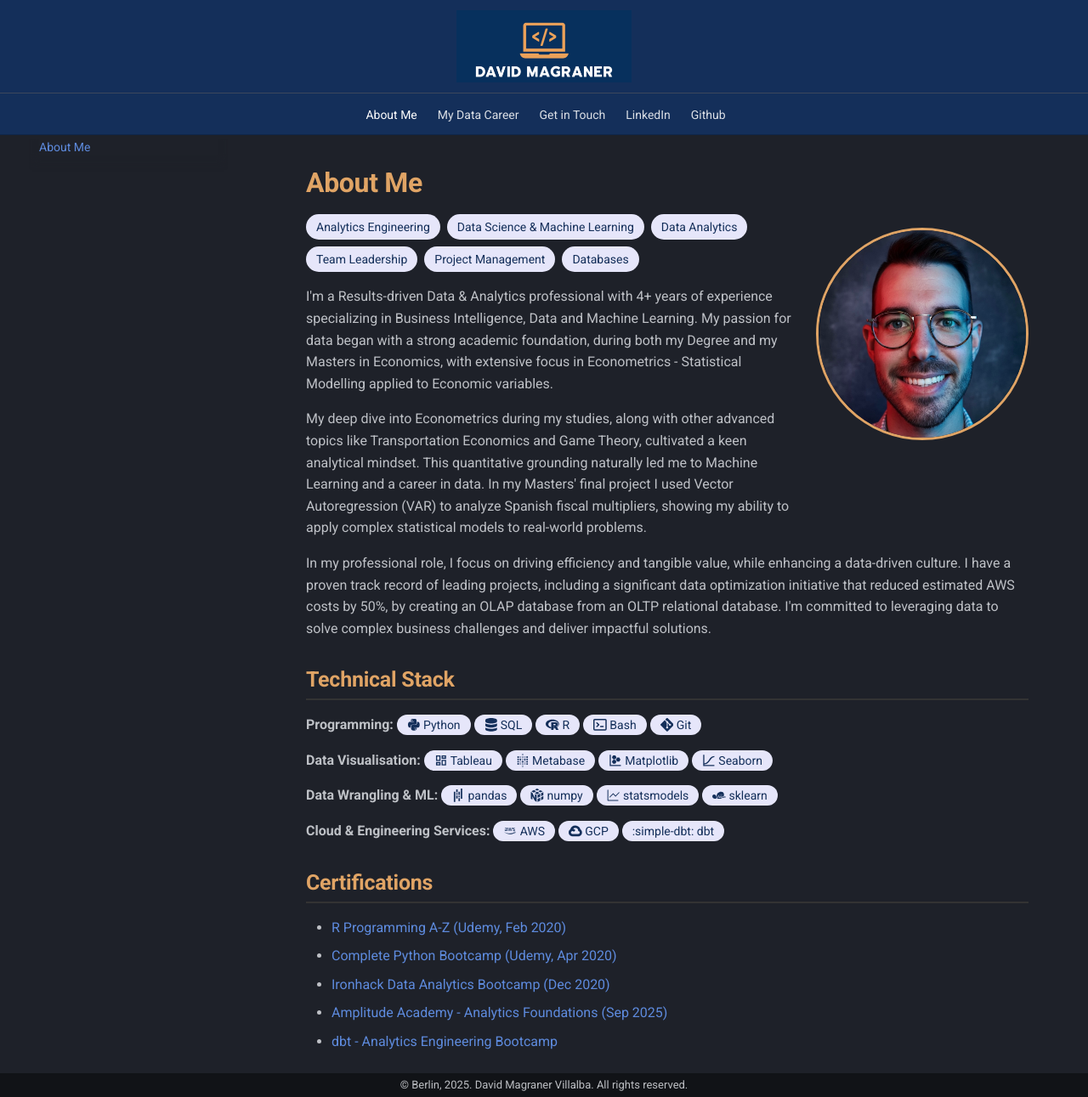
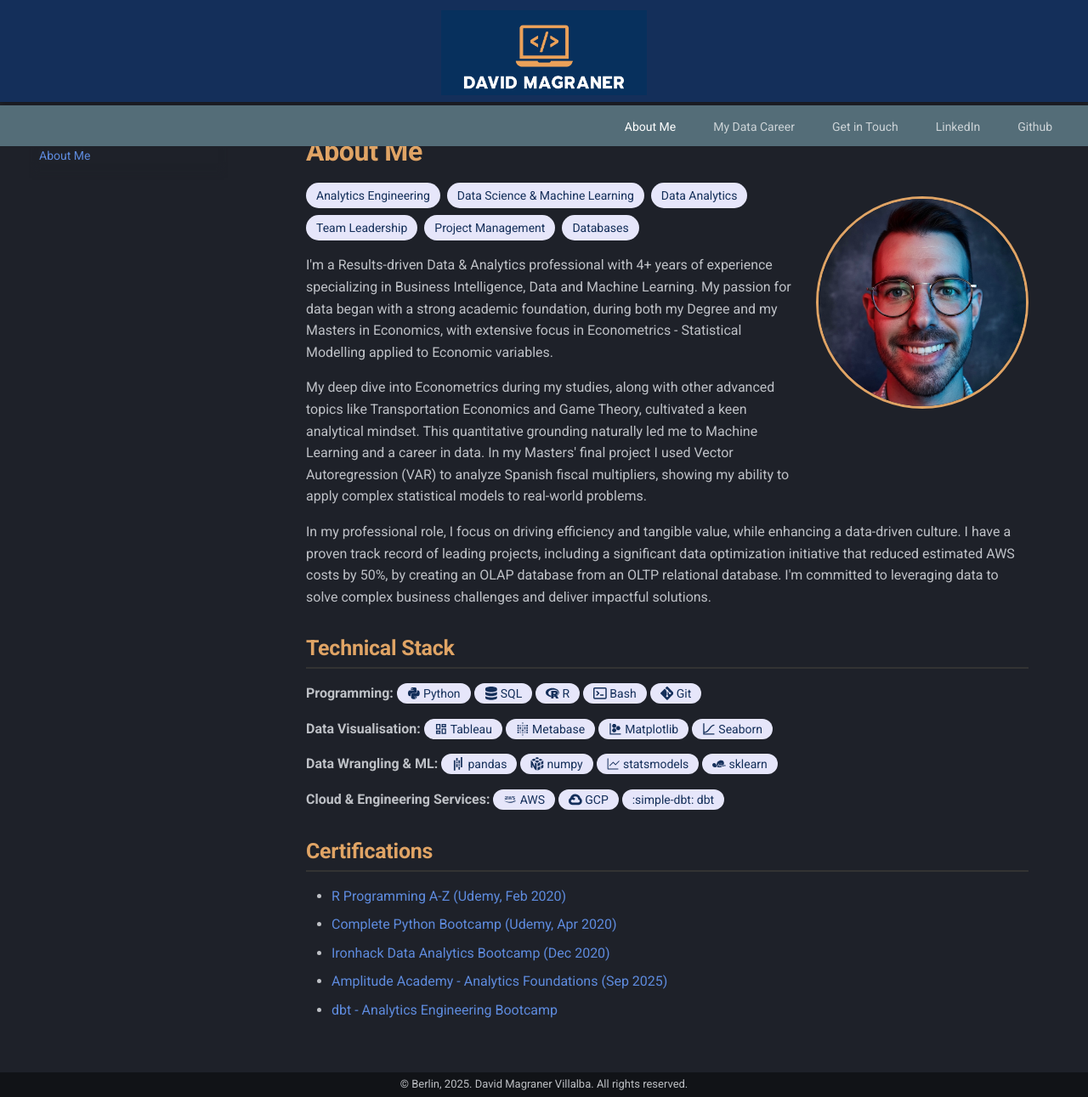
Before and after one commit to mavidvd/my-portfolio, an MkDocs documentation site: the page built from docs/index.md, in a window 1280 px wide and 1291 px high. Shown: the whole window at 85% size. Built offline with MkDocs 1.6.1 and Material for MkDocs 9.7.7, drawn with Linux system fonts in a browser that asks for light colours.

Commit message:
Undoing edits.

```diff
--- a/docs/stylesheets/extra.css
+++ b/docs/stylesheets/extra.css
@@ -1,9 +1,7 @@
 /* Override the theme's responsive font size scaling */
 :root {
+  /* Set a fixed base font size for all screens */
   --md-typeset-font-size: 14px;
-  /* Must match .md-header height so tabs sit flush and content is not covered */
-  --md-header-height: 5.5rem;
-  --md-tabs-height: 2.4rem;
 }
 
 .md-grid {
@@ -13,28 +11,12 @@
 
 /* === Custom Logo and Header Styling === */
 
-/* Header + tabs share one visual block */
+/* Set the background color of the entire header */
 .md-header {
-    background-color: #142F5A;
-    height: var(--md-header-height);
-}
-
-.md-tabs {
-    background-color: #142F5A;
-    border-top: 1px solid rgba(224, 164, 101, 0.2);
-    border-bottom: 1px solid rgba(0, 0, 0, 0.2);
-    margin: 0;
-    top: var(--md-header-height);
-}
-
-.md-tabs__link {
-    color: rgba(255, 255, 255, 0.85);
-    opacity: 1;
-}
-
-.md-tabs__link--active,
-.md-tabs__link:hover {
-    color: #E0A465;
+    background-color: #142F5A; /* Replace with the HEX code of your desired background color */
+                             /* Example: For your current 'slate' scheme, this is typically a deep grey/blue grey.
+                                You can use an online color picker tool on your logo to get the exact HEX code. */
+    height: 120px;
 }
 
 .md-header__inner {
@@ -45,20 +27,14 @@
 
 .md-content,
 .md-content__inner {
+    padding-top: 0 !important;
     width: 100%;
     max-width: 850px;
     box-sizing: border-box;
 }
-
-/* Space below sticky header + tabs so page titles are not covered */
-@media screen and (min-width: 76.25em) {
-    .md-content {
-        padding-top: 1.25rem;
-    }
-
-    .md-content__inner > h1:first-child {
-        margin-top: 0.5rem;
-    }
+.md-content__inner h1:first-child {
+    margin-top: 0;
+    padding-top: 0 !important;
 }
 
 .md-content h1,
@@ -113,11 +89,10 @@
     justify-content: center; /* Horizontal centering (if needed) */
 }
 
-/* Logo scales with header height */
+/* Target the logo image itself and set its desired size */
 .md-header__button.md-logo img {
-    height: calc(var(--md-header-height) - 1.25rem);
-    max-height: 4.25rem;
-    width: auto;
+    height: 100px;  /* Make the logo bigger. ADJUST THIS VALUE (e.g., 60px, 100px) */
+    width: auto;   /* Maintain aspect ratio */
     object-fit: contain;
 }
 
@@ -126,19 +101,19 @@
     display: none;
 }
 
-/* Center nav tabs under the logo */
-.md-tabs__inner {
-    max-width: 61rem;
-    margin: 0 auto;
+/* Move navigation tabs to the right */
+.md-tabs__list {
+  justify-content: flex-end !important;
 }
 
-.md-tabs__list {
-    justify-content: center !important;
-    flex-wrap: nowrap;
+/* Optional: Adjust tab spacing */
+.md-tabs__item {
+  margin-left: 1rem;
 }
 
-.md-tabs__item {
-    margin-left: 0;
+/* If site name is showing on the left, this adds space */
+.md-tabs {
+  justify-content: space-between;
 }
 
 /* Make site name bigger */
--- a/docs/stylesheets/responsive.css
+++ b/docs/stylesheets/responsive.css
@@ -17,23 +17,25 @@
   }
 }
 
-/* Tablets and phones — tabs live in the drawer; only header shows */
+/* Tablets and phones */
 @media screen and (max-width: 59.9375em) {
-  :root {
-    --md-header-height: 3.5rem;
-  }
-
   .md-header {
-    height: var(--md-header-height);
+    height: auto;
+    min-height: 4rem;
   }
 
   .md-header__button.md-logo img {
-    height: calc(var(--md-header-height) - 1rem);
-    max-height: 2.75rem;
+    height: 3.5rem;
   }
 
-  .md-content {
-    padding-top: 1rem;
+  .md-tabs__list {
+    flex-wrap: wrap;
+    justify-content: center !important;
+    gap: 0.25rem;
+  }
+
+  .md-tabs__item {
+    margin-left: 0;
   }
 
   .profile-header-flex {
--- a/mkdocs.yml
+++ b/mkdocs.yml
@@ -16,6 +16,7 @@ theme:
     - navigation.sections      # Groups nav in the mobile drawer
     - navigation.path          # Breadcrumbs for orientation on narrow screens
     - navigation.top           # Back-to-top button
+    - header.autohide          # Hides tall header while scrolling (saves mobile space)
     - toc.follow               # Keeps in-page TOC in view while reading
     - content.tooltips
   icon:
```
